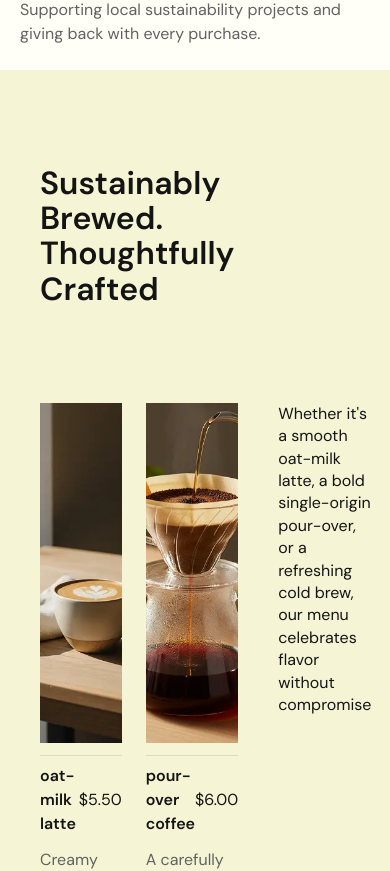
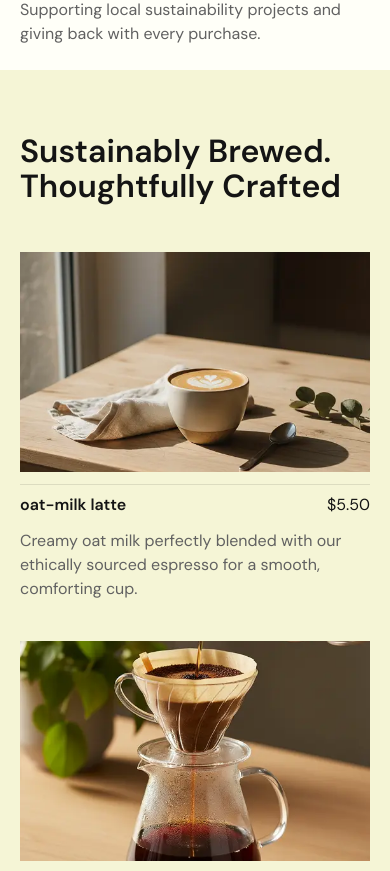
Before and after one commit to eigdoyr/verde-brew-co, a React (Vite) app: page / in a window 390 px wide. Shown: the part 2240-3111 px from the top of the page. Built offline with nearby package versions, Linux system fonts and the light colour scheme.

Commit message:
feat: responsive Menu

```diff
--- a/src/sections/Menu.css
+++ b/src/sections/Menu.css
@@ -67,3 +67,52 @@
   color: var(--black);
   line-height: 140%;
 }
+
+/* Tablet */
+@media (max-width: 1024px) {
+  .menu-grid {
+    grid-template-columns: 1fr 1fr;
+    gap: 2rem;
+  }
+
+  .menu-text-block {
+    grid-column: 1 / 3;
+    padding: 0;
+  }
+
+  .menu-img-wrap img {
+    height: 280px;
+  }
+}
+
+/* Mobile */
+@media (max-width: 768px) {
+  .menu {
+    padding: 4rem 1.25rem;
+  }
+
+  .menu-heading {
+    margin-bottom: 3rem;
+  }
+
+  .menu-grid {
+    grid-template-columns: 1fr;
+    gap: 2.5rem;
+  }
+
+  .menu-text-block {
+    grid-column: 1;
+    padding: 0;
+  }
+
+  .menu-img-wrap img {
+    height: 260px;
+  }
+}
+
+/* Small mobile */
+@media (max-width: 480px) {
+  .menu-img-wrap img {
+    height: 220px;
+  }
+}
```
